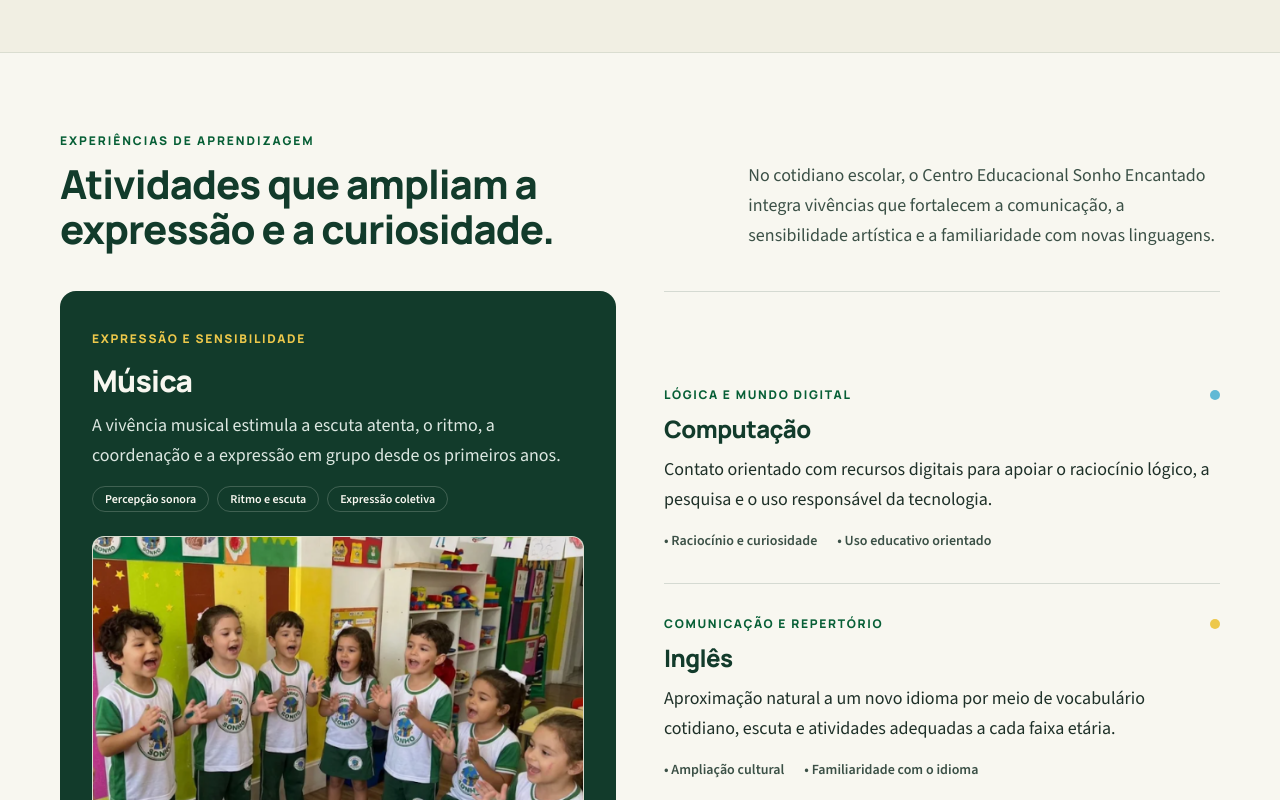
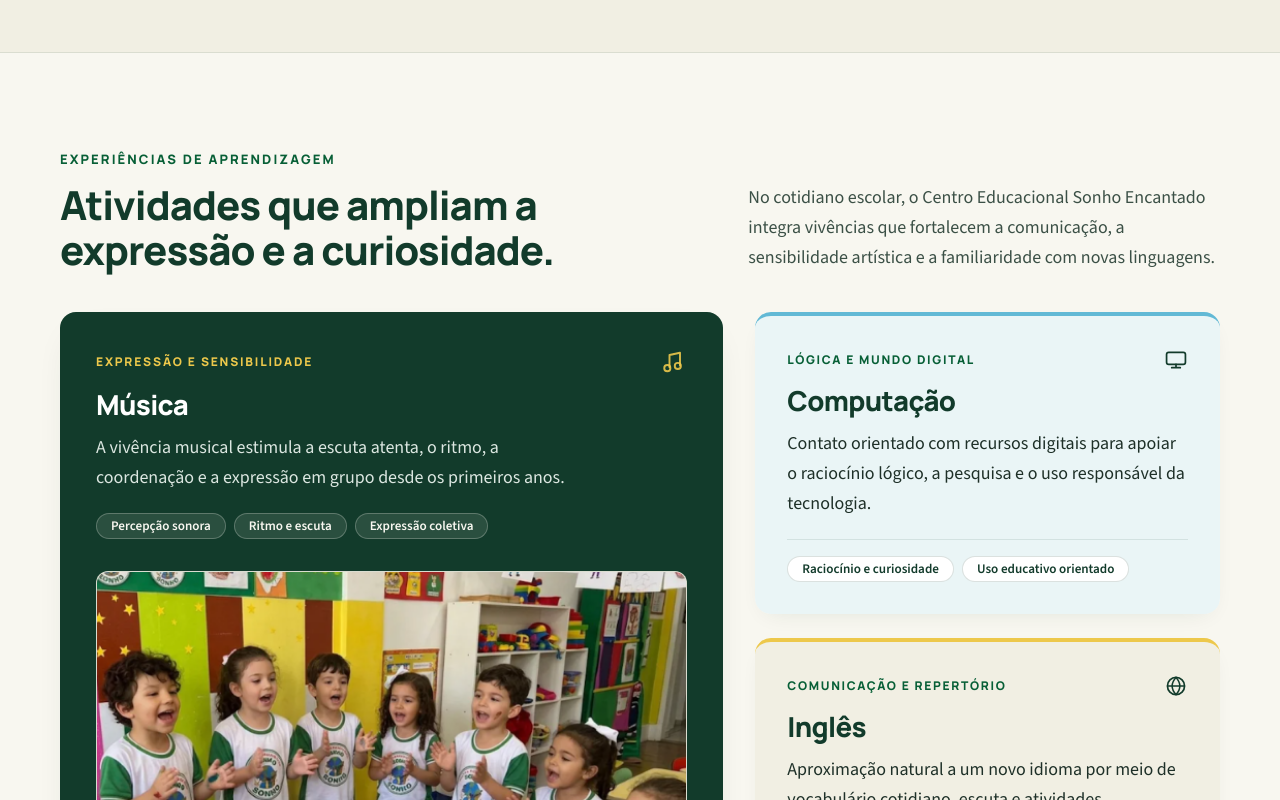
Before and after one commit to desenvolvedorfast-hub/site-sonho-encantado, a React (Vite) app in the folder sonho-encantado-site/: page / in a window 1280 px wide. Shown: the part 3160-3960 px from the top of the page. Built offline with nearby package versions, Linux system fonts and the light colour scheme.

Commit message:
Refactor ActivitiesSection layout and styles

```diff
--- a/sonho-encantado-site/src/components/ActivitiesSection.tsx
+++ b/sonho-encantado-site/src/components/ActivitiesSection.tsx
@@ -8,14 +8,12 @@ export function ActivitiesSection() {
     <section
       id="experiencias"
       aria-labelledby="experiencias-heading"
-      className="py-12 sm:py-16 lg:py-20"
+      className="py-14 sm:py-18 lg:py-24"
     >
       <div className="container-editorial">
         <div className="grid grid-cols-1 gap-5 lg:grid-cols-12 lg:items-end">
           <div className="lg:col-span-7">
-            <p className="font-display text-xs font-extrabold uppercase tracking-[0.16em] text-brand-green">
-              {ACTIVITIES_CONTENT.eyebrow}
-            </p>
+            <p className="eyebrow-label">{ACTIVITIES_CONTENT.eyebrow}</p>
             <h2
               id="experiencias-heading"
               className="text-section-title mt-3 font-display font-extrabold text-brand-dark"
@@ -28,24 +26,45 @@ export function ActivitiesSection() {
           </p>
         </div>
 
-        <div className="mt-10 grid grid-cols-1 gap-8 lg:grid-cols-12 lg:gap-12">
-          <article className="flex flex-col justify-between rounded-2xl bg-brand-dark p-6 text-brand-paper sm:p-8 lg:col-span-6">
+        <div className="mt-10 grid grid-cols-1 gap-7 lg:grid-cols-12 lg:gap-8">
+          {/* Música em destaque editorial escuro */}
+          <article className="flex flex-col justify-between rounded-2xl bg-brand-dark p-6 text-brand-paper shadow-editorial sm:p-9 lg:col-span-7">
             <div>
-              <span className="font-display text-xs font-extrabold uppercase tracking-[0.14em] text-brand-yellow">
+              <div className="flex items-center justify-between gap-4">
+                <span className="font-display text-xs font-extrabold uppercase tracking-[0.15em] text-brand-yellow">
                   {featuredMusic.category}
                 </span>
-              <h3 className="mt-2.5 font-display text-2xl font-extrabold text-brand-paper sm:text-3xl">
+                <svg
+                  aria-hidden="true"
+                  className="h-7 w-7 text-brand-yellow/90"
+                  viewBox="0 0 32 32"
+                  fill="none"
+                >
+                  <path
+                    d="M12 22V8l12-2.5V20"
+                    stroke="currentColor"
+                    strokeWidth="2.2"
+                    strokeLinecap="round"
+                    strokeLinejoin="round"
+                  />
+                  <circle cx="9.5" cy="23" r="3.5" stroke="currentColor" strokeWidth="2.2" />
+                  <circle cx="21.5" cy="20.5" r="3.5" stroke="currentColor" strokeWidth="2.2" />
+                </svg>
+              </div>
+
+              <h3 className="text-subsection-title mt-3 font-display font-extrabold text-white">
                 {featuredMusic.title}
               </h3>
-              <p className="text-body-fluid mt-3 text-[#DCE7E1]">
+
+              <p className="text-body-fluid mt-3 max-w-[54ch] text-[#DCE7E1]">
                 {featuredMusic.description}
               </p>
 
-              <ul className="mt-4 flex flex-wrap gap-2">
+              <ul className="mt-5 flex flex-wrap gap-2">
                 {featuredMusic.focusPoints.map((point) => (
                   <li
                     key={point}
-                    className="rounded-full border border-brand-paper/20 px-3 py-1 text-xs font-semibold text-brand-paper"
+                    className="rounded-full border border-brand-paper/25 bg-brand-paper/10 px-3.5 py-1 text-xs font-semibold text-brand-paper sm:text-[0.82rem]"
                   >
                     {point}
                   </li>
@@ -53,42 +72,91 @@ export function ActivitiesSection() {
               </ul>
             </div>
 
-            <div className="mt-6">
+            <div className="mt-7">
               <PhotoSlot
                 src={featuredMusic.imageSrc}
                 alt={featuredMusic.imageAlt}
                 photoGuide={featuredMusic.photoGuide}
-                aspectClass="aspect-[16/10]"
+                aspectClass="aspect-[16/9]"
                 objectPosition="object-[50%_20%]"
               />
             </div>
           </article>
 
-          <div className="flex flex-col justify-center divide-y divide-brand-dark/15 border-y border-brand-dark/15 lg:col-span-6">
+          {/* Computação e Inglês em módulos com cor de apoio e linha superior marcante */}
+          <div className="flex flex-col justify-between gap-6 lg:col-span-5">
             {secondaryActivities.map((activity, idx) => (
-              <article key={activity.id} className="py-7 sm:py-8">
+              <article
+                key={activity.id}
+                className={`flex flex-1 flex-col justify-between rounded-2xl border-t-4 p-6 shadow-card sm:p-8 ${
+                  idx === 0
+                    ? 'border-t-brand-blue bg-brand-blue-soft/75'
+                    : 'border-t-brand-yellow bg-brand-cream'
+                }`}
+              >
+                <div>
                   <div className="flex items-center justify-between gap-4">
                     <span className="font-display text-xs font-extrabold uppercase tracking-[0.14em] text-brand-green">
                       {activity.category}
                     </span>
-                  <span
-                    className={`h-2.5 w-2.5 rounded-full ${
-                      idx === 0 ? 'bg-brand-blue' : 'bg-brand-yellow'
-                    }`}
+
+                    {idx === 0 ? (
+                      <svg
                         aria-hidden="true"
+                        className="h-6 w-6 text-brand-dark"
+                        viewBox="0 0 28 28"
+                        fill="none"
+                      >
+                        <rect
+                          x="3"
+                          y="5"
+                          width="22"
+                          height="14"
+                          rx="2.5"
+                          stroke="currentColor"
+                          strokeWidth="2"
                         />
+                        <path
+                          d="M9 23h10M14 19v4"
+                          stroke="currentColor"
+                          strokeWidth="2"
+                          strokeLinecap="round"
+                        />
+                      </svg>
+                    ) : (
+                      <svg
+                        aria-hidden="true"
+                        className="h-6 w-6 text-brand-dark"
+                        viewBox="0 0 28 28"
+                        fill="none"
+                      >
+                        <circle cx="14" cy="14" r="10" stroke="currentColor" strokeWidth="2" />
+                        <path
+                          d="M4.5 14h19M14 4c3 3.2 4.5 6.5 4.5 10s-1.5 6.8-4.5 10c-3-3.2-4.5-6.5-4.5-10S11 7.2 14 4z"
+                          stroke="currentColor"
+                          strokeWidth="1.8"
+                        />
+                      </svg>
+                    )}
                   </div>
 
-                <h3 className="mt-2.5 font-display text-2xl font-extrabold text-brand-dark">
+                  <h3 className="text-subsection-title mt-3 font-display font-extrabold text-brand-dark">
                     {activity.title}
                   </h3>
-                <p className="text-body-fluid mt-2.5 text-brand-ink">
+
+                  <p className="text-body-fluid mt-3 text-brand-ink">
                     {activity.description}
                   </p>
+                </div>
 
-                <ul className="mt-4 flex flex-wrap gap-x-5 gap-y-1 text-sm font-semibold text-brand-muted">
+                <ul className="mt-5 flex flex-wrap gap-2 border-t border-brand-dark/10 pt-4">
                   {activity.focusPoints.map((point) => (
-                    <li key={point}>• {point}</li>
+                    <li
+                      key={point}
+                      className="rounded-full border border-brand-dark/15 bg-white px-3.5 py-1 text-xs font-semibold text-brand-dark sm:text-[0.82rem]"
+                    >
+                      {point}
+                    </li>
                   ))}
                 </ul>
               </article>
```
Lines whose indentation alone changed are shown as unchanged.
